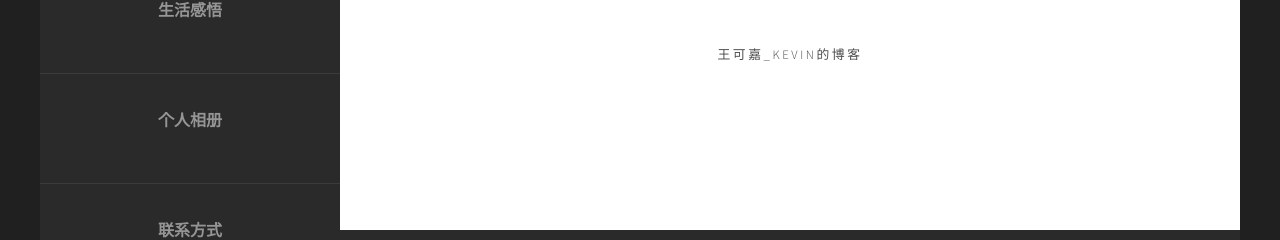
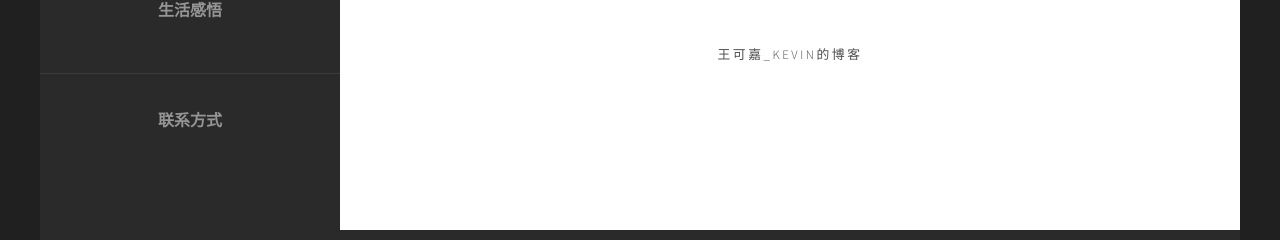
Before and after one commit to kevin6666/kevin6666.github.io, a plain HTML site: page Exchange of experience.html in a window 1280 px wide. Shown: the part 665-905 px from the top of the page. Drawn offline with Linux system fonts and the light colour scheme.

Commit message:
Update Exchange of experience.html

```diff
--- a/Exchange of experience.html
+++ b/Exchange of experience.html
@@ -26,7 +26,6 @@
 				<li><a href="Basic programming.html"><p>基础编程</p></a></li>
 				<li><a href="Exchange of experience.html"><p>经验交流</p></a></li>
 				<li><a href="Perception of life.html"><p>生活感悟</p></a></li>
-				<li><a href="index1.html"><p>个人相册</p></a></li>
 				<li><a href="Contact information.html"><p>联系方式</p></a></li>
 			</ul>
 		</div>
```
